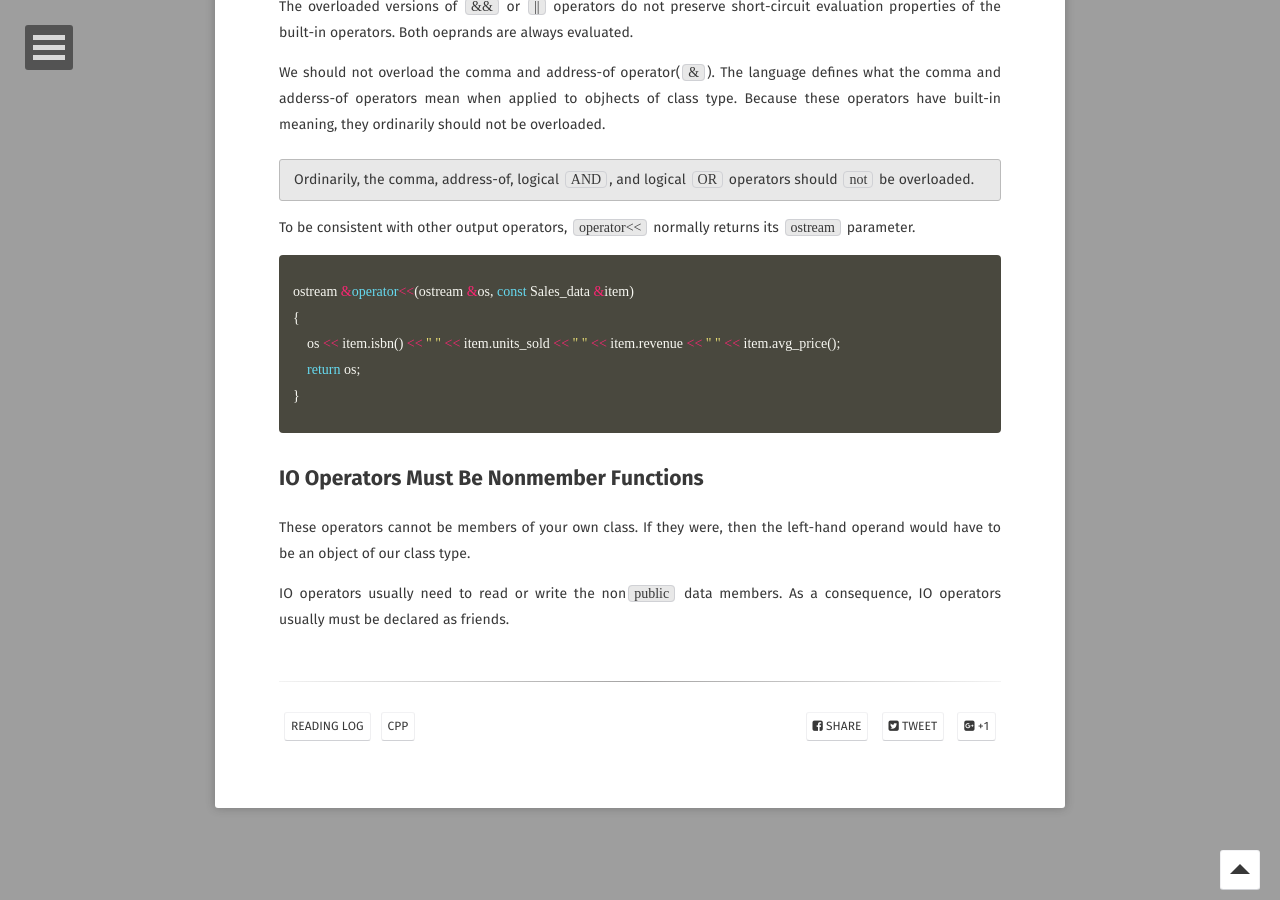
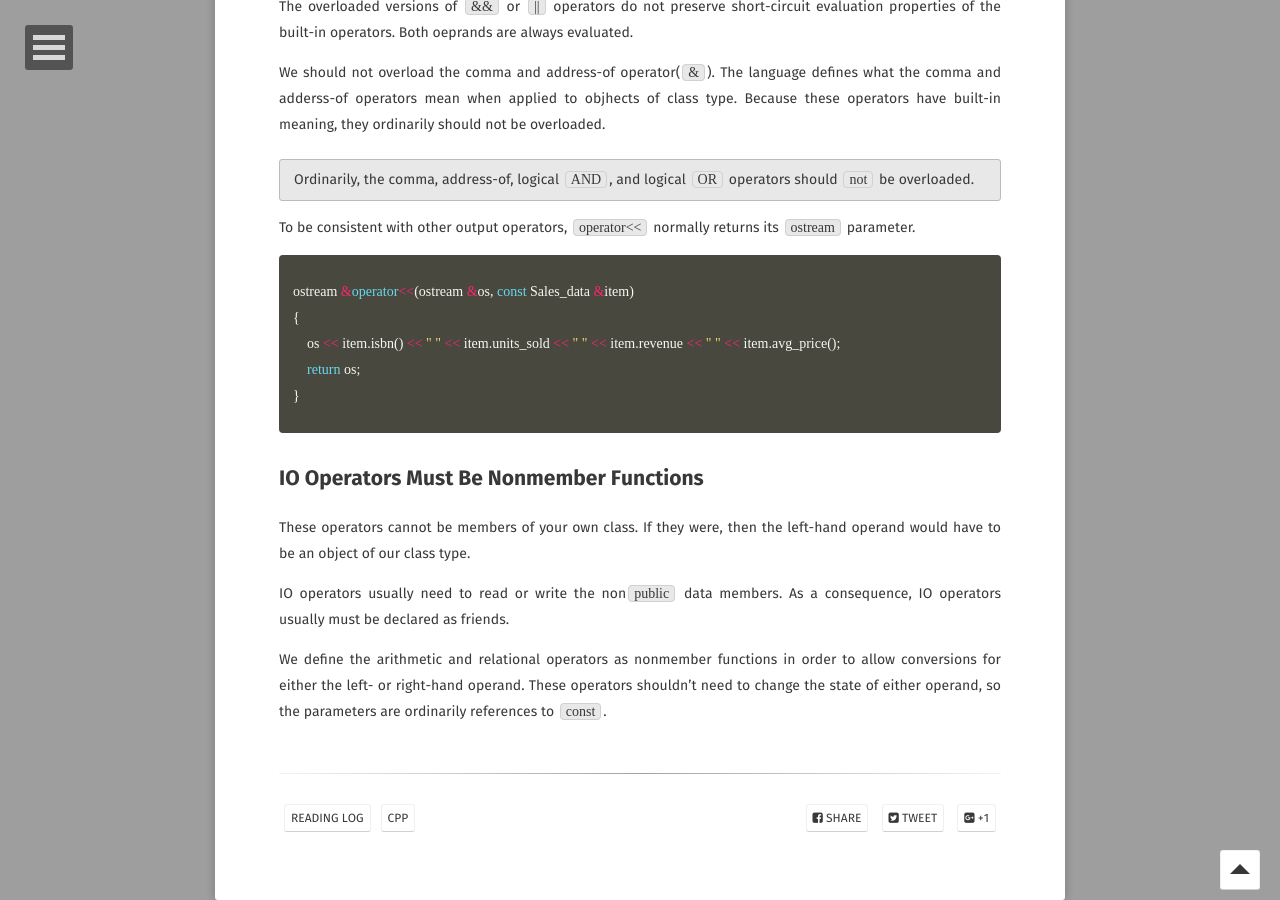
Before and after one commit to Planck35/planck35.github.io, a Jekyll site: the page built from _posts/2020-02-04-overloaded-operations-and-conversions.md, in a window 1280 px wide and 900 px high, scrolled down 950 px. Built offline with Jekyll 4.4.1, drawn with Linux system fonts in a browser that asks for light colours; some web fonts are replaced; comment, search, counter and statistics services are not loaded.

Commit message:
update read log

```diff
--- a/_posts/2020-02-04-overloaded-operations-and-conversions.md
+++ b/_posts/2020-02-04-overloaded-operations-and-conversions.md
@@ -46,3 +46,5 @@ ostream &operator<<(ostream &os, const Sales_data &item)
 These operators cannot be members of your own class. If they were, then the left-hand operand would have to be an object of our class type.
 
 IO operators usually need to read or write the non`public` data members. As a consequence, IO operators usually must be declared as friends.
+
+We define the arithmetic and relational operators as nonmember functions in order to allow conversions for either the left- or right-hand operand. These operators shouldn't need to change the state of either operand, so the parameters are ordinarily references to `const`.
```
